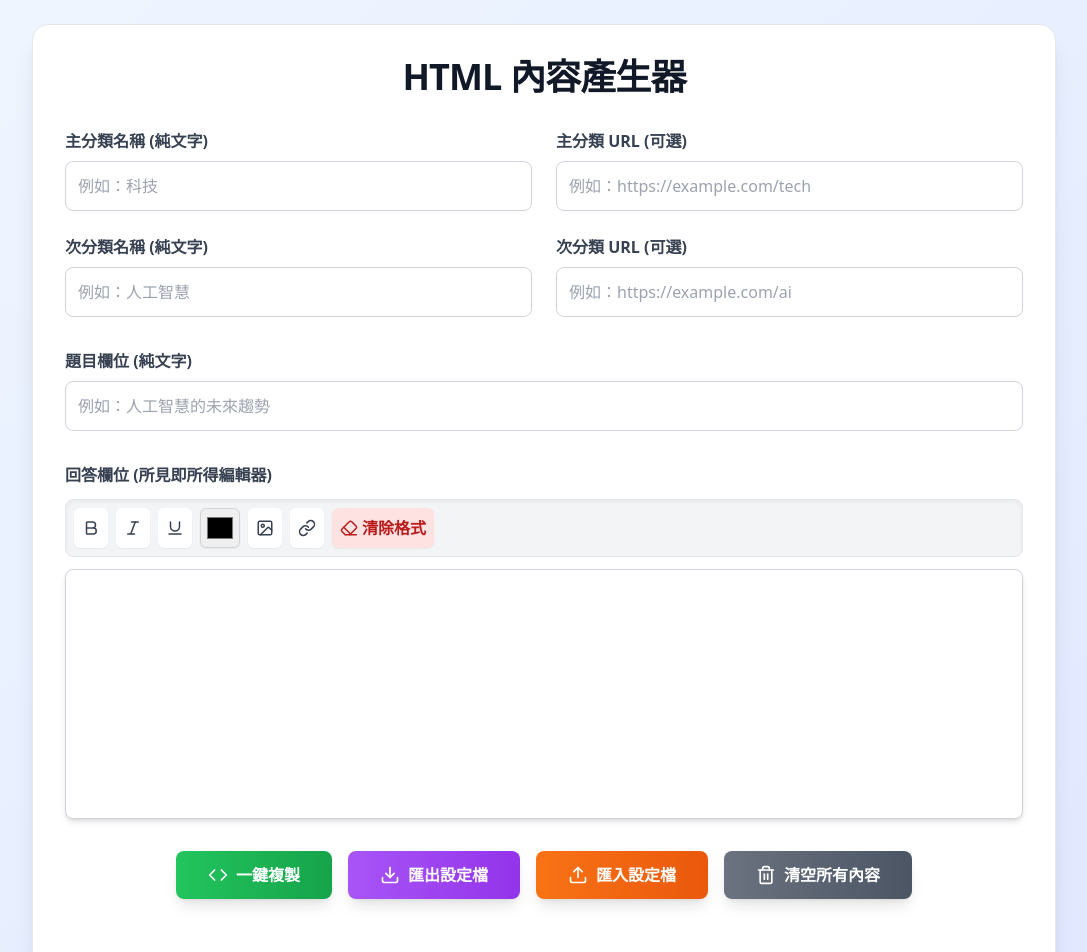
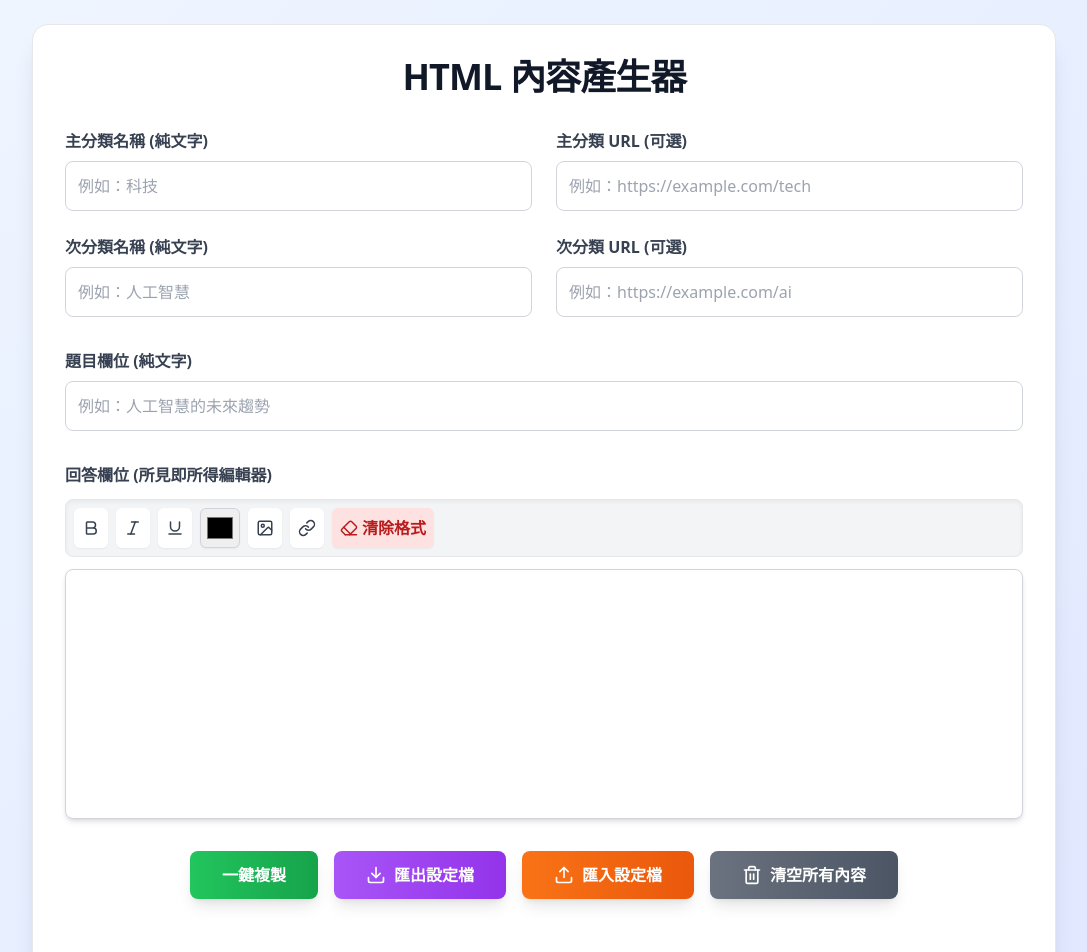
Before and after one commit to Elin0911/my-html-generator, a React (Create React App) app: page / in a window 1280 px wide. Shown: the top 952 px of the page, without its empty margins (96-1183 px from the left). Built offline with nearby package versions, Linux system fonts and the light colour scheme.

Commit message:
修正移除HTML碼預覽後的異常錯誤

```diff
--- a/src/App.js
+++ b/src/App.js
@@ -603,7 +603,7 @@ ${styleContent}
     return (
         <div className="min-h-screen bg-gradient-to-br from-blue-50 to-indigo-100 p-6 flex flex-col items-center font-sans text-gray-800">
             {/* Tailwind CSS Customization (for animations) */}
-            <style>{` /* Removed 'jsx' attribute */
+            <style>{`
                 @keyframes fadeIn {
                     from { opacity: 0; }
                     to { opacity: 1; }
@@ -821,7 +821,7 @@ ${styleContent}
                         onClick={generateAndCopyToClipboard}
                         className="flex items-center bg-gradient-to-r from-green-500 to-green-600 hover:from-green-600 hover:to-green-700 text-white font-bold py-3 px-8 rounded-lg shadow-lg transition duration-300 ease-in-out transform hover:scale-105 focus:outline-none focus:ring-4 focus:ring-green-300"
                     >
-                        <Code size={20} className="mr-2" /> 一鍵複製
+                        一鍵複製
                     </button>
                     <button
                         onClick={exportSettings}
@@ -857,10 +857,14 @@ ${styleContent}
                     {/* New Copy Button */}
                     <div className="flex justify-center mt-8">
                         <button
-                            onClick={copyToClipboard}
+                            onClick={() => {
+                                // This button is no longer needed but if it was here,
+                                // we would replace its function with generateAndCopyToClipboard
+                                // or remove it entirely. This is just an example of what to fix.
+                            }}
                             className="bg-gradient-to-r from-blue-600 to-blue-700 hover:from-blue-700 hover:to-blue-800 text-white font-bold py-3 px-8 rounded-lg shadow-lg transition duration-300 ease-in-out transform hover:scale-105 focus:outline-none focus:ring-4 focus:ring-blue-300"
                         >
-                            <Code size={20} className="mr-2" /> 複製程式碼
+                            複製程式碼
                         </button>
                     </div>
                     <p className="text-center text-gray-400 mt-6 text-sm">您可以複製上述程式碼並將其貼到您的 HTML 檔案中。</p>
```
